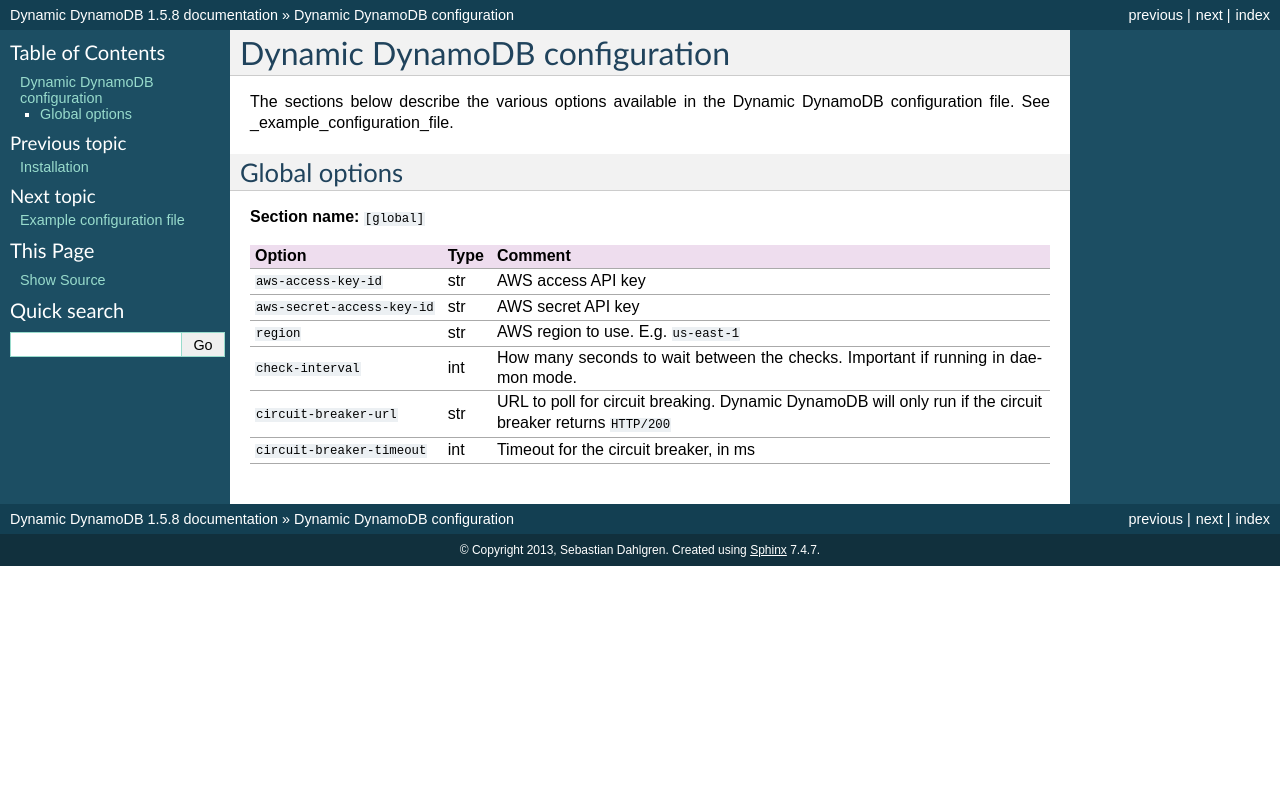
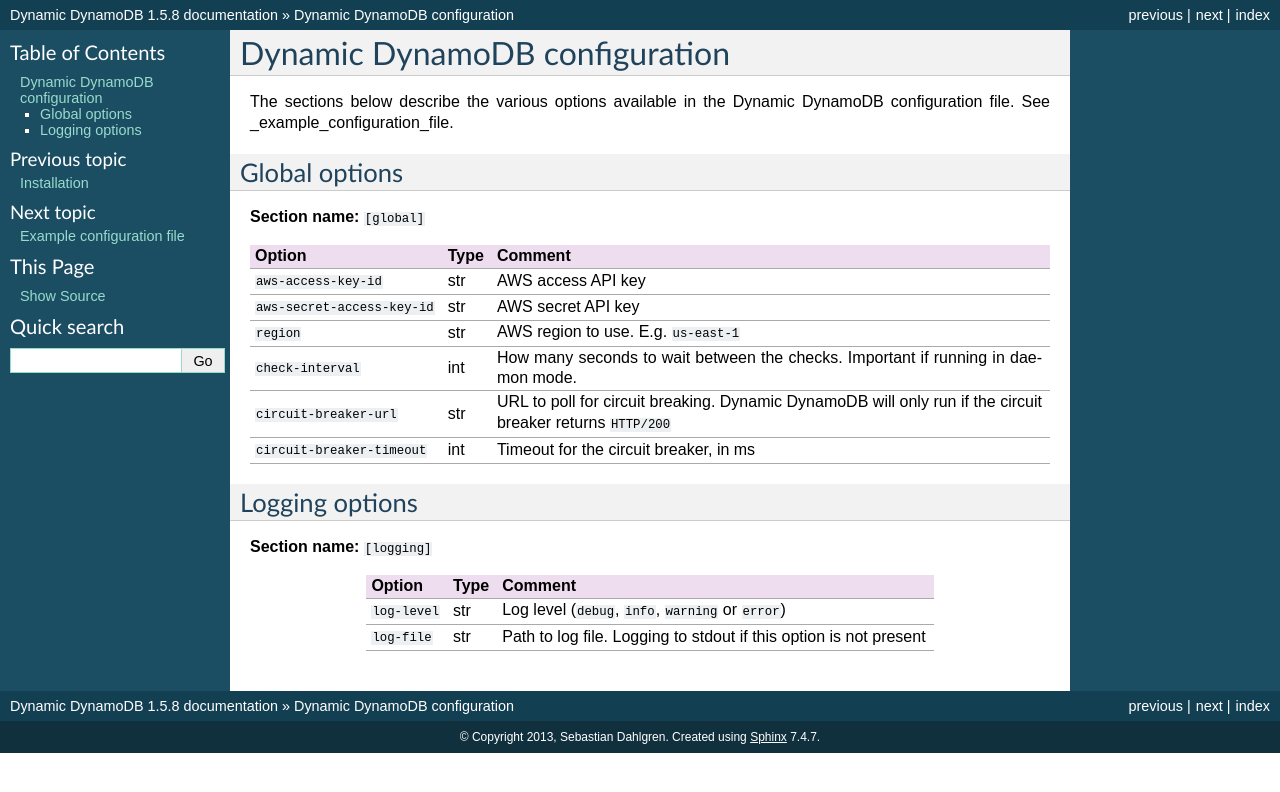
Before and after one commit to sebdah/dynamic-dynamodb, a Sphinx documentation site: the page built from docs/configuration_options.rst, in a window 1280 px wide. Shown: the top 792 px of the page. Built offline with Sphinx 7.4.7, drawn with Linux system fonts in a browser that asks for light colours.

Commit message:
Wrote logging option docs #80

```diff
--- a/docs/configuration_options.rst
+++ b/docs/configuration_options.rst
@@ -18,3 +18,15 @@
 ``circuit-breaker-url``               str  URL to poll for circuit breaking. Dynamic DynamoDB will only run if the circuit breaker returns ``HTTP/200``
 ``circuit-breaker-timeout``           int  Timeout for the circuit breaker, in ms
 ===================================== ==== ==========================================
+
+Logging options
+---------------
+
+**Section name:** ``[logging]``
+
+===================================== ==== ==========================================
+Option                                Type Comment
+===================================== ==== ==========================================
+``log-level``                         str  Log level (``debug``, ``info``, ``warning`` or ``error``)
+``log-file``                          str  Path to log file. Logging to stdout if this option is not present
+===================================== ==== ==========================================
```
